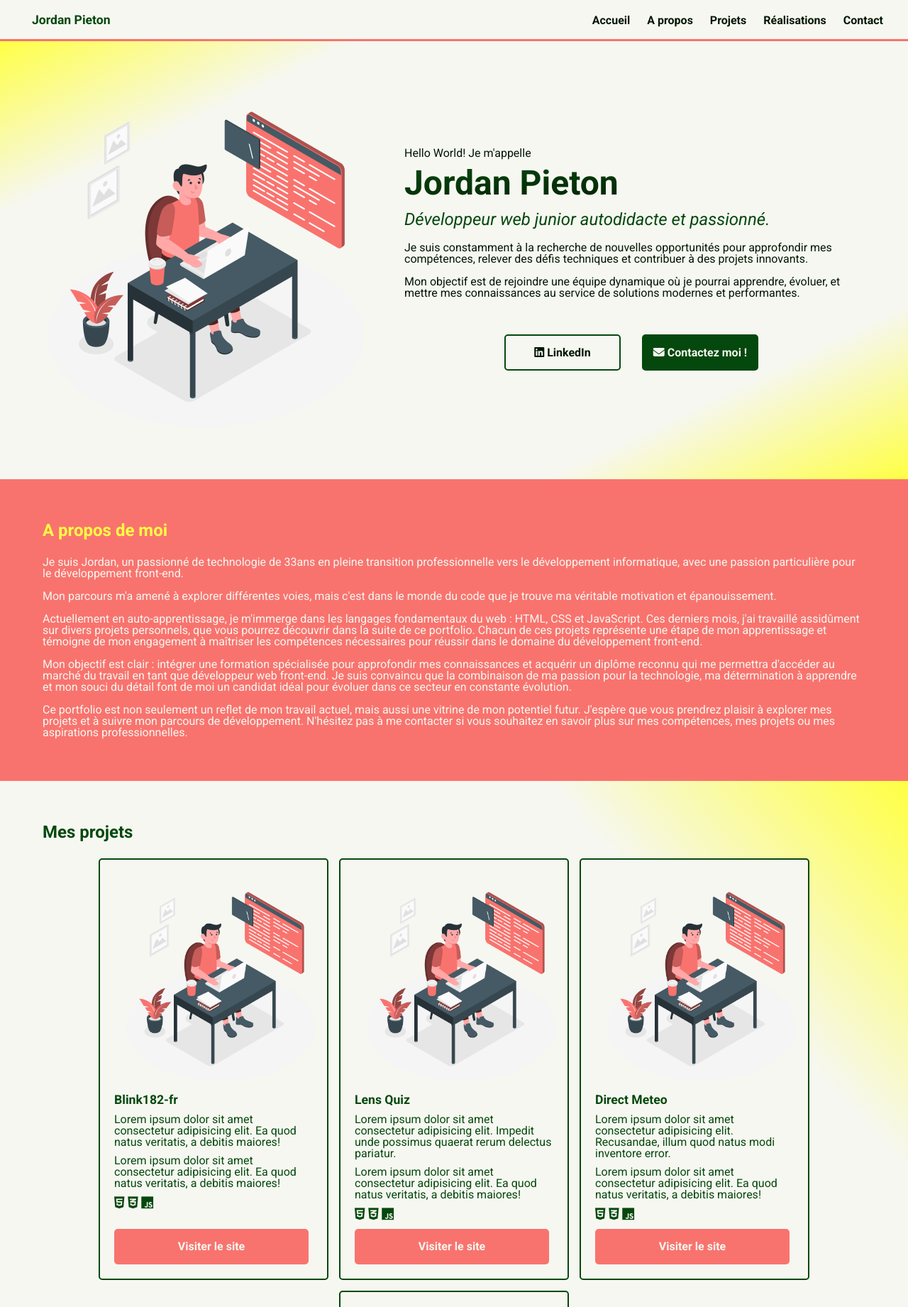
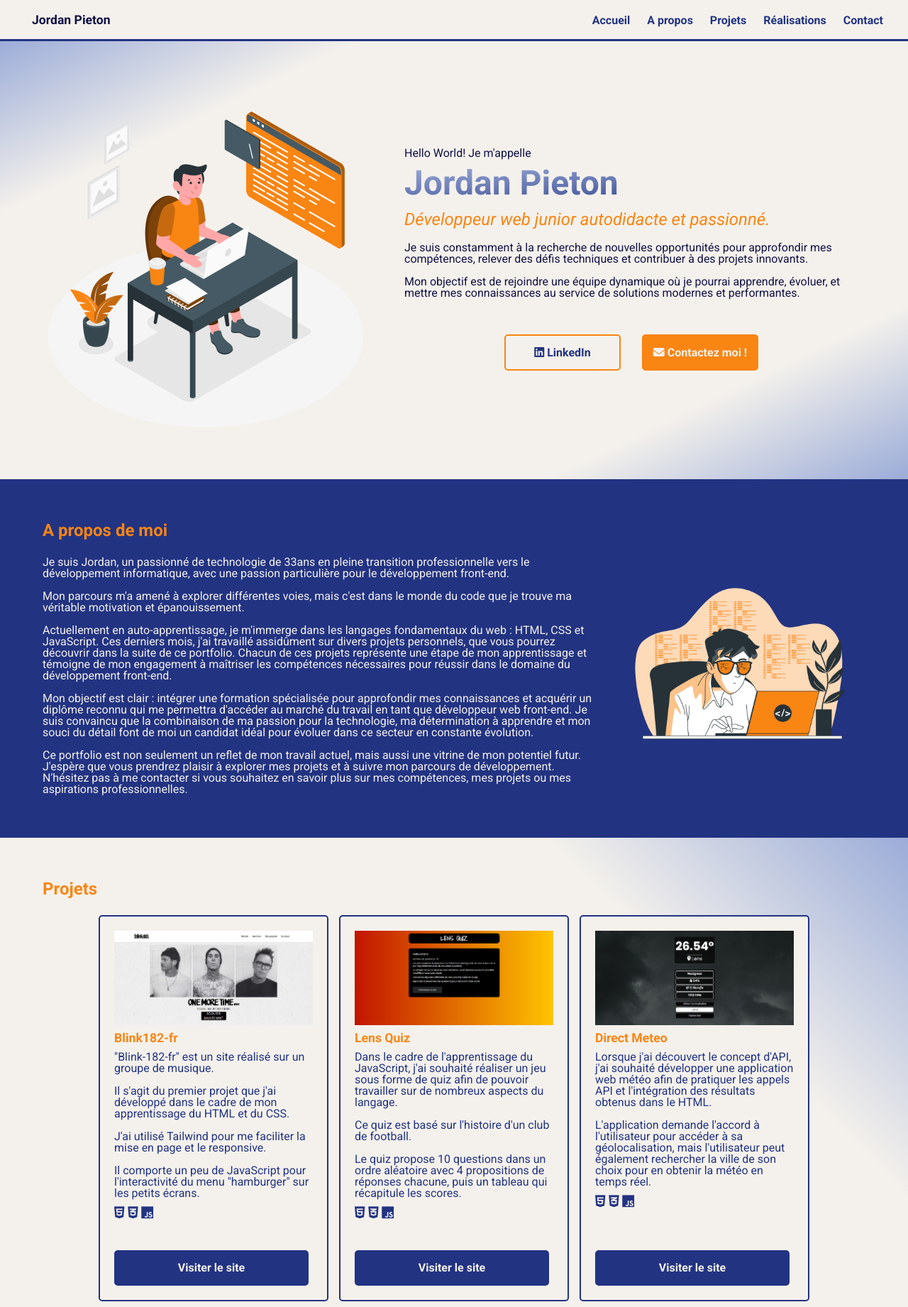
Before and after one commit to Jordan-182/Portfolio-V2, a PHP site: page / in a window 1280 px wide. Shown: the top 1841 px of the page at 71% size. Run offline with PHP 8.4, Linux system fonts and the light colour scheme; some libraries are stand-ins or nearby versions.

Commit message:
04102024

```diff
--- a/index.html
+++ b/index.html
@@ -51,12 +51,13 @@
               au service de solutions modernes et performantes.
             </p>
             <div class="intro--text--links">
-              <a href="#" class="cta--reverse"><i class="fa-brands fa-linkedin"></i> LinkedIn</a>
+              <a href="https://www.linkedin.com/in/jordan-pieton-005946121/" target="_blank" class="cta--reverse"><i class="fa-brands fa-linkedin"></i> LinkedIn</a>
               <a href="#contact" class="cta"><i class="fa-solid fa-envelope"></i> Contactez moi !</a>
             </div>
           </div>
         </section>
         <section class="about" id="about">
+          <div class="about--text">
             <h2 class="about--title">A propos de moi</h2>
             <p>
               Je suis Jordan, un passionné de technologie de 33ans en pleine transition professionnelle vers le
@@ -74,50 +75,65 @@
               prendrez plaisir à explorer mes projets et à suivre mon parcours de développement. N'hésitez pas à me contacter si vous souhaitez
               en savoir plus sur mes compétences, mes projets ou mes aspirations professionnelles.
             </p>
+          </div>
+          <div class="about--illustration">
+            <img src="img/about.png" alt="illustration" width="350" height="350">
+          </div>
         </section>
         <section class="projects" id="projects">
-          <h2 class="projects--title">Mes projets</h2>
+          <h2 class="projects--title">Projets</h2>
           <article class="projects--container">
             <div class="projects--card">
-              <img src="img/index.png" alt="illustration projet" class="projects--card--img" width="300" height="auto">
+              <img src="img/blink.png" alt="illustration projet" class="projects--card--img" width="280" height="auto">
               <h3 class="projects--card--name">Blink182-fr</h3>
-              <p class="projects--card--description">Lorem ipsum dolor sit amet consectetur adipisicing elit. Ea quod natus veritatis, a debitis maiores!</p>
-              <p class="projects--card--description">Lorem ipsum dolor sit amet consectetur adipisicing elit. Ea quod natus veritatis, a debitis maiores!</p>
+              <p class="projects--card--description">"Blink-182-fr" est un site réalisé sur un groupe de musique. <br><br>Il s'agit du premier projet que j'ai développé dans le cadre de mon apprentissage du HTML et du CSS. <br><br> J'ai utilisé Tailwind pour me faciliter la mise en page et le responsive. <br><br>Il comporte un peu de JavaScript pour l'interactivité du menu "hamburger" sur les petits écrans.</p>
               <p class="projects--card--stack"><i class="fa-brands fa-html5"></i> <i class="fa-brands fa-css3-alt"></i> <i class="fa-brands fa-js"></i></p>
-              <a href="#" class="projects--card--btn">Visiter le site</a>
+              <a href="https://blink-182-fr.web.app/" target="_blank" class="projects--card--btn">Visiter le site</a>
             </div>
             <div class="projects--card">
-              <img src="img/index.png" alt="illustration projet" class="projects--card--img" width="300" height="auto">
+              <img src="img/lens.png" alt="illustration projet" class="projects--card--img" width="280" height="auto">
               <h3 class="projects--card--name">Lens Quiz</h3>
-              <p class="projects--card--description">Lorem ipsum dolor sit amet consectetur adipisicing elit. Impedit unde possimus quaerat rerum delectus pariatur.</p>
-              <p class="projects--card--description">Lorem ipsum dolor sit amet consectetur adipisicing elit. Ea quod natus veritatis, a debitis maiores!</p>
+              <p class="projects--card--description">Dans le cadre de l'apprentissage du JavaScript, j'ai souhaité réaliser un jeu sous forme de quiz afin de pouvoir travailler sur de nombreux aspects du langage. <br><br> Ce quiz est basé sur l'histoire d'un club de football. <br><br>Le quiz propose 10 questions dans un ordre aléatoire avec 4 propositions de réponses chacune, puis un tableau qui récapitule les scores.</p>
               <p class="projects--card--stack"><i class="fa-brands fa-html5"></i> <i class="fa-brands fa-css3-alt"></i> <i class="fa-brands fa-js"></i></p>
-              <a href="#" class="projects--card--btn">Visiter le site</a>
+              <a href="https://rclensquiz.web.app/" target="_blank" class="projects--card--btn">Visiter le site</a>
             </div>
             <div class="projects--card">
-              <img src="img/index.png" alt="illustration projet" class="projects--card--img" width="300" height="auto">
+              <img src="img/meteo.png" alt="illustration projet" class="projects--card--img" width="280" height="auto">
               <h3 class="projects--card--name">Direct Meteo</h3>
-              <p class="projects--card--description">Lorem ipsum dolor sit amet consectetur adipisicing elit. Recusandae, illum quod natus modi inventore error.</p>
-              <p class="projects--card--description">Lorem ipsum dolor sit amet consectetur adipisicing elit. Ea quod natus veritatis, a debitis maiores!</p>
+              <p class="projects--card--description">Lorsque j'ai découvert le concept d'API, j'ai souhaité développer une application web météo afin de pratiquer les appels API et l'intégration des résultats obtenus dans le HTML. <br><br> L'application demande l'accord à l'utilisateur pour accéder à sa géolocalisation, mais l'utilisateur peut également rechercher la ville de son choix pour en obtenir la météo en temps réel.</p>
               <p class="projects--card--stack"><i class="fa-brands fa-html5"></i> <i class="fa-brands fa-css3-alt"></i> <i class="fa-brands fa-js"></i></p>
-              <a href="#" class="projects--card--btn">Visiter le site</a>
+              <a href="https://direct-meteo.web.app/" target="_blank" class="projects--card--btn">Visiter le site</a>
             </div>
             <div class="projects--card">
-              <img src="img/index.png" alt="illustration projet" class="projects--card--img" width="300" height="auto">
+              <img src="img/mars.png" alt="illustration projet" class="projects--card--img" width="280" height="auto">
               <h3 class="projects--card--name">Mars Pictures</h3>
-              <p class="projects--card--description">Lorem ipsum dolor sit amet consectetur adipisicing elit. Optio, quam doloremque quis consectetur labore est.</p>
-              <p class="projects--card--description">Lorem ipsum dolor sit amet consectetur adipisicing elit. Ea quod natus veritatis, a debitis maiores!</p>
+              <p class="projects--card--description">Pour poursuivre la découverte des API, j'ai souhaité m'entraîner sur celle de la NASA. <br><br> J'ai donc conçu un site qui permet à l'utilisateur d'accéder aux photographies réalisées sur Mars par le robot Curiosity. <br><br>La recherche de photos s'effectue par date, il suffit de sélectionner une date pour que le site affiche l'ensemble des photos transmises par le robot à la date choisie.</p>
               <p class="projects--card--stack"><i class="fa-brands fa-html5"></i> <i class="fa-brands fa-css3-alt"></i> <i class="fa-brands fa-js"></i></p>
-              <a href="#" class="projects--card--btn">Visiter le site</a>
+              <a href="https://mars-pictures.web.app/" target="_blank" class="projects--card--btn">Visiter le site</a>
             </div>
           </article>
         </section>
         <section class="realisations" id="realisations">
-          <h2 class="realisations--title">Mes réalisations</h2>
-
+          <h2 class="realisations--title">Réalisation(s)</h2>
+          <div class="realisations--card">
+            <div class="realisations--text">
+              <h3 class="realisations--name">Harmonie Intérieure</h3>
+              <p class="realisations--description">J'ai eu le plaisir de créer le site vitrine d'une amie qui lance son activité de sophrologie. <br><br> Ce site a pour but de la faire connaitre à de nouveaux client et comporte une page pour présenter son parcours, puis une page présentant chacune des prestations qu'elle propose. <br><br>Le site propose également un formulaire de contact pour la contacter directement par mail et des liens vers la page de prise de rendez-vous sur Résalib.</p>
+              <a href="#" class="realisations--btn">Visiter le site</a>
+            </div>
+            <div class="realisations--illustrations">
+              <img src="img/aphton.png" alt="illustration aphton" width="400" height="auto">
+            </div>
+          </div>
         </section>
         <section class="contact" id="contact">
           <h2 class="contact--title">Contactez moi !</h2>
+          <div class="contact--container">
+            <div class="contact--illustration">
+              <img src="img/contact.png" alt="illustration" width="500" height="auto">
+            </div>
+            <div class="contact--form"></div>
+          </div>
         </section>
       </main>
       <footer class="footer" id="footer">
--- a/style.css
+++ b/style.css
@@ -1,10 +1,10 @@
 :root{
     /* COLORS */
-    --main-color : #F6F7F1;
-    --secondary-color : #FFFF44;
-    --third-color : #F9736E;
-    --highlight-color : #05480D;
-    --text-color : #031602;
+    --main-color : #F4F1EC;
+    --secondary-color : #9BACD8;
+    --third-color : #223382;
+    --highlight-color : #F98513;
+    --text-color : #111144;
     /* FONTS */
     --primary-font : 'Roboto', sans-serif;
     --secondary-font : 'Poppins', sans-serif;
@@ -64,13 +64,13 @@ nav{
 .text-logo{
     display: flex;
     flex-direction: column;
-    color: var(--highlight-color);
+    color: var(--text-color);
     font-weight: bold;
     font-size: 1.1rem;
 }
 
 .text-logo a{
-    color: var(--highlight-color);
+    color: var(--text-color);
 }
 
 .hamburger{
@@ -86,7 +86,7 @@ nav{
     font-size: 16px;
     font-weight: 500;
     text-decoration: none;
-    color: var(--text-color);
+    color: var(--third-color);
     font-weight: 500;
     display: inline-block;
     position: relative;
@@ -153,7 +153,7 @@ nav{
 .intro--text--title{
     font-weight: bold;
     font-size: 3rem;
-    background-image: linear-gradient(to bottom right , var(--highlight-color) , var(--text-color));
+    background-image: linear-gradient(to bottom right , var(--secondary-color) , var(--third-color));
     background-clip: text;
     color: transparent;
     margin: 10px 0 15px 0;
@@ -192,7 +192,7 @@ nav{
     width: 160px;
     padding: 15px 0;
     border: 2px solid var(--highlight-color);
-    color: var(--text-color);
+    color: var(--third-color);
     border-radius: 5px;
     text-align: center;
     cursor: pointer;
@@ -215,13 +215,24 @@ nav{
     background: var(--third-color);
     color: var(--main-color);
     padding: 60px;
+    display: grid;
+    grid-template-columns: 3fr 1fr;
+}
+
+.about--text{
+    padding-right: 25px;
 }
 
 .about--title{
     font-size: 1.5rem;
-    color: var(--secondary-color);
+    color: var(--highlight-color);
     margin-bottom: 25px;
     font-weight: bold;
+}
+
+.about--illustration{
+    display: flex;
+    align-items: center;
 }
 
 /* PROJECTS */
@@ -246,10 +257,10 @@ nav{
 }
 
 .projects--card{
-    height: 550px;
+    height: 500px;
     width: 280px;
     background: var(--main-color);
-    border: 2px solid var(--highlight-color);
+    border: 2px solid var(--third-color);
     border-radius: 5px;
     padding: 20px;
     display: flex;
@@ -267,7 +278,7 @@ nav{
 .projects--card--description,
 .projects--card--stack{
     margin-bottom: 10px;
-    color: var(--highlight-color);
+    color: var(--third-color);
 }
 
 .projects--card--stack{
```
Also changed, not shown: other parts of style.css (+90 -6 lines), img/about.png (added), img/aphton.png (added), img/blink.png (added), img/contact.png (added), img/index.png, img/lens.png (added), img/mars.png (added), img/meteo.png (added). Lines whose indentation alone changed are shown as unchanged.
